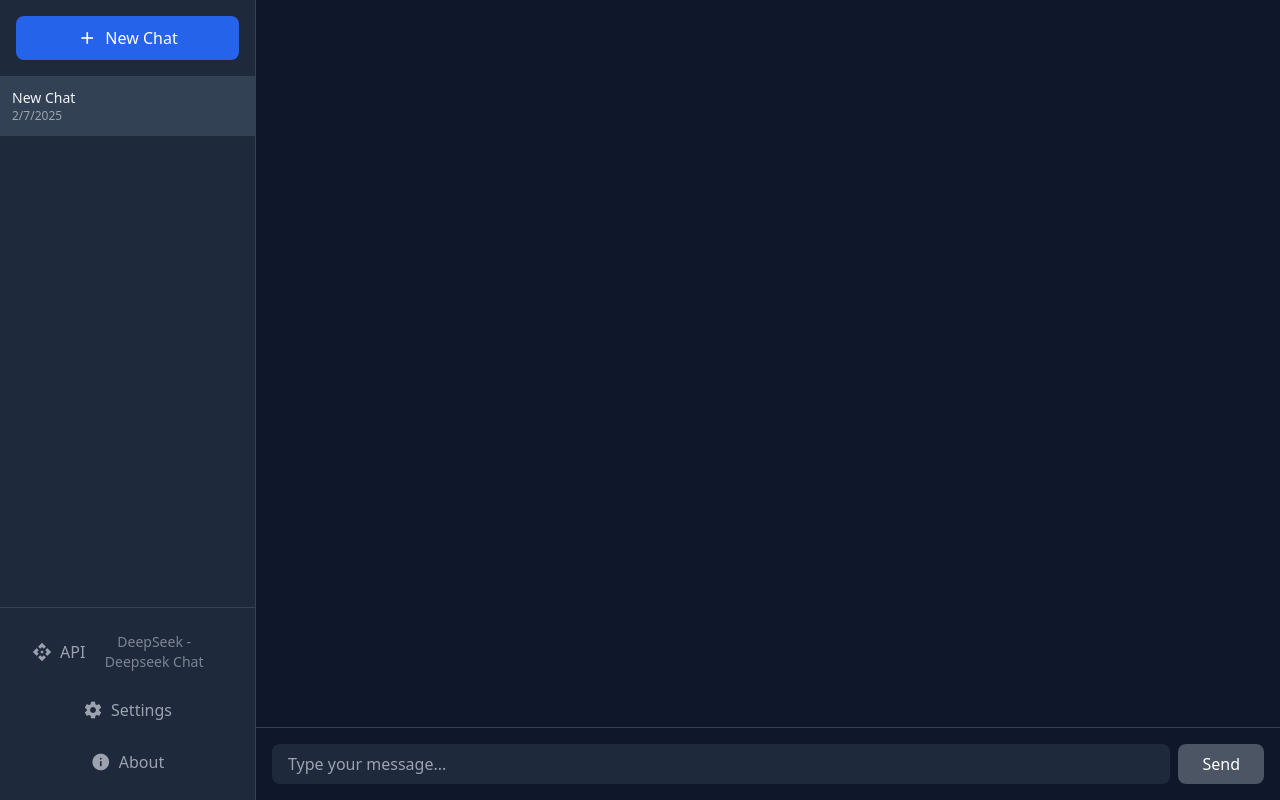
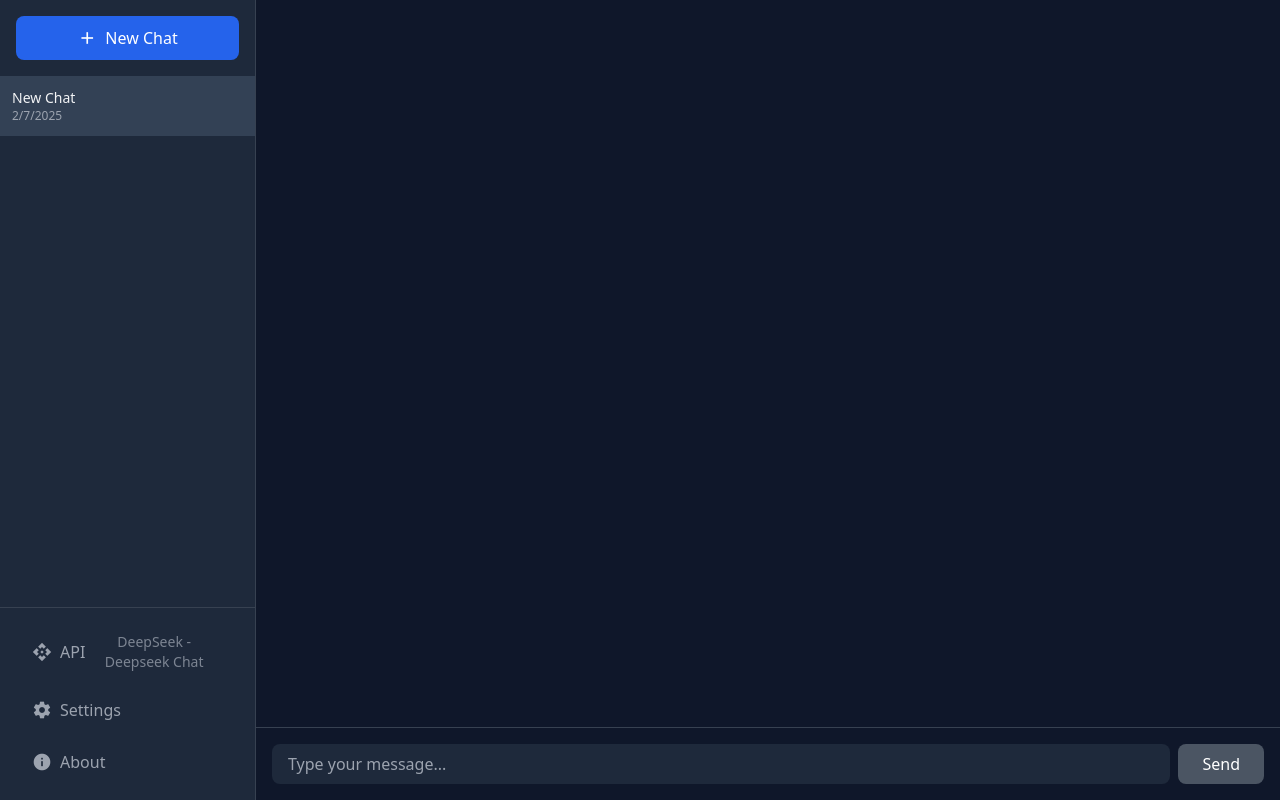
Before and after one commit to SmileBuild/asapseek-web, a Vue app in the folder bubblechat/: page / in a window 1280 px wide. Built offline with nearby package versions, Linux system fonts and the light colour scheme.

Commit message:
Update APISelector and Sidebar components to integrate Siliconflow API and improve button layouts

```diff
--- a/bubblechat/src/components/APISelector.vue
+++ b/bubblechat/src/components/APISelector.vue
@@ -119,20 +119,20 @@ const providers = [
     ]
   },
   {
-    id: 'anthropic',
-    name: 'Anthropic',
-    icon: 'psychology',
-    description: 'Claude models for various tasks',
+    id: 'siliconflow',
+    name: 'Siliconflow',
+    icon: 'smart_toy',
+    description: 'Deepseek API services via Siliconflow',
     models: [
       {
-        id: 'claude-2',
-        name: 'Claude 2',
-        description: 'Latest version with enhanced capabilities'
+        id: 'deepseek-chat',
+        name: 'DeepSeek Chat',
+        description: 'General purpose chat model'
       },
       {
-        id: 'claude-instant-1',
-        name: 'Claude Instant',
-        description: 'Faster, more cost-effective option'
+        id: 'deepseek-coder',
+        name: 'DeepSeek Coder',
+        description: 'Specialized for code-related tasks'
       }
     ]
   }
--- a/bubblechat/src/components/layout/Sidebar.vue
+++ b/bubblechat/src/components/layout/Sidebar.vue
@@ -71,20 +71,18 @@
     <!-- Footer Buttons -->
     <div class="mt-auto p-4 border-t border-gray-700 flex flex-col gap-2">
       <!-- API Selection Button -->
-      <button @click="isAPISelectorOpen = true" class="w-full text-gray-400 hover:text-white py-2 px-4 rounded-lg flex items-center justify-between">
-        <div class="flex items-center gap-2">
-          <span class="material-icons text-xl">api</span>
-          <span class="flex-1 text-left">API</span>
-        </div>
-        <div class="text-sm opacity-75">{{ currentAPIDisplay }}</div>
+      <button @click="isAPISelectorOpen = true" class="w-full text-gray-400 hover:text-white py-2 px-4 rounded-lg flex items-center">
+        <span class="material-icons text-xl mr-2">api</span>
+        <span>API</span>
+        <span class="ml-auto text-sm opacity-75">{{ currentAPIDisplay }}</span>
       </button>
 
-      <button @click="isSettingsOpen = true" class="w-full text-gray-400 hover:text-white py-2 px-4 rounded-lg flex items-center justify-center gap-2">
-        <span class="material-icons text-xl">settings</span>
+      <button @click="isSettingsOpen = true" class="w-full text-gray-400 hover:text-white py-2 px-4 rounded-lg flex items-center">
+        <span class="material-icons text-xl mr-2">settings</span>
         Settings
       </button>
-      <button @click="$emit('show-about')" class="w-full text-gray-400 hover:text-white py-2 px-4 rounded-lg flex items-center justify-center gap-2">
-        <span class="material-icons text-xl">info</span>
+      <button @click="$emit('show-about')" class="w-full text-gray-400 hover:text-white py-2 px-4 rounded-lg flex items-center">
+        <span class="material-icons text-xl mr-2">info</span>
         About
       </button>
     </div>
```
